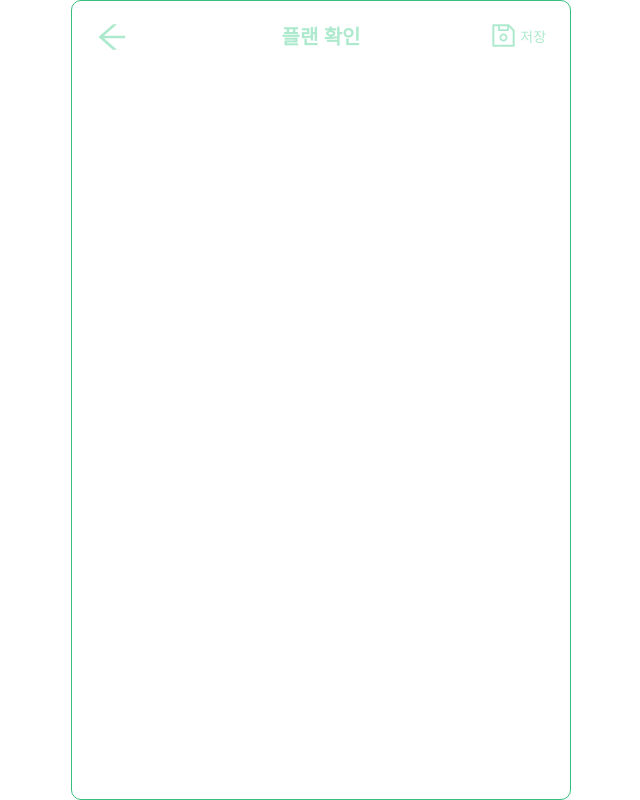
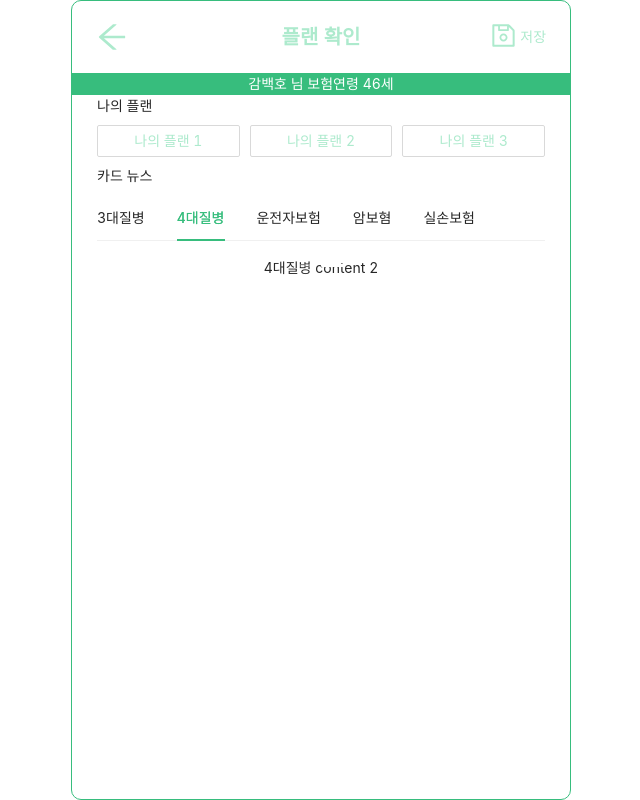
Before and after one commit to bowdawn/mymanager, a React (Create React App) app: page /dummypage3 in a window 1280 px wide. Shown: the whole page, without its empty margins (319-959 px from the left). Built offline with nearby package versions, Linux system fonts and the light colour scheme.

Commit message:
dummy page 3 in progress

```diff
--- /dev/null
+++ b/src/assets/ant-override/ant-row.less
@@ -0,0 +1,9 @@
+@import '../colors.less';
+@import './default.less';
+
+.ant-row-primary-color.ant-row {
+  background-color: @primary-color;
+  .ant-col {
+    color: white;
+  }
+}
--- a/src/assets/ant-override/index.less
+++ b/src/assets/ant-override/index.less
@@ -3,5 +3,6 @@
 @import './ant-card.less';
 @import './ant-icon.less';
 @import './ant-typograhy.less';
+@import './ant-row.less';
 @import './ant-form.less';
 @import './default.less';
--- a/src/components/dummy3.tsx
+++ b/src/components/dummy3.tsx
@@ -1,7 +1,43 @@
 import React, { FC } from 'react';
 import Header from 'src/components/header';
-import { message, Space } from 'antd';
+import { message, Space, Row, Col, Radio, Tabs, Carousel } from 'antd';
 import { SaveOutlined } from '@ant-design/icons';
+const { TabPane } = Tabs;
+
+const tabs = [
+  {
+    title: '3대질병',
+    cards: [
+      { content: '3대질병 content 1 ' },
+      { content: '3대질병 content 2 ' },
+    ],
+  },
+  {
+    title: '4대질병',
+    cards: [
+      { content: '4대질병 content 1 ' },
+      { content: '4대질병 content 2 ' },
+    ],
+  },
+  {
+    title: '운전자보험',
+    cards: [
+      { content: '운전자보험 content 1 ' },
+      { content: '운전자보험 content 2 ' },
+    ],
+  },
+  {
+    title: '암보혐',
+    cards: [{ content: '암보혐 content 1 ' }, { content: '암보혐 content 2 ' }],
+  },
+  {
+    title: '실손보험',
+    cards: [
+      { content: '실손보험 content 1 ' },
+      { content: '실손보험 content 2 ' },
+    ],
+  },
+];
 
 const DummyPage3: FC = (props: any) => {
   return (
@@ -17,7 +53,64 @@ const DummyPage3: FC = (props: any) => {
           </div>
         }
       />
-      <div style={{ padding: 25 }}></div>
+      <Row className='ant-row-primary-color' justify='center' gutter={[0, 20]}>
+        <Col>감백호 님 보험연령 46세</Col>
+      </Row>
+      <div
+        style={{
+          paddingRight: 25,
+          paddingLeft: 25,
+          paddingTop: 0,
+          paddingBottom: 25,
+          display: 'flex',
+          flexDirection: 'column',
+          justifyContent: 'space-between',
+          alignItems: 'center',
+        }}
+      >
+        <Space direction='vertical' style={{ width: '100%' }}>
+          <Row justify='start'>
+            <Col>나의 플랜</Col>
+          </Row>
+          <Radio.Group buttonStyle='solid' style={{ width: '100%' }}>
+            <Row gutter={10}>
+              <Col flex={1}>
+                <Radio.Button value='a' style={{ width: '100%' }}>
+                  나의 플랜 1
+                </Radio.Button>
+              </Col>
+              <Col flex={1}>
+                <Radio.Button value='b' style={{ width: '100%' }}>
+                  나의 플랜 2
+                </Radio.Button>
+              </Col>
+              <Col flex={1}>
+                <Radio.Button value='c' style={{ width: '100%' }}>
+                  나의 플랜 3
+                </Radio.Button>
+              </Col>
+            </Row>
+          </Radio.Group>
+          <Row justify='start'>
+            <Col>카드 뉴스</Col>
+          </Row>
+          <Tabs
+            defaultActiveKey='1'
+            tabPosition={'top'}
+            style={{ height: 220 }}
+          >
+            {tabs.map((item: any, i: number) => (
+              <TabPane tab={item.title} key={i}>
+                <Carousel autoplay>
+                  {item.cards.map((item: any) => (
+                    <div>{item.content}</div>
+                  ))}
+                </Carousel>
+              </TabPane>
+            ))}
+          </Tabs>
+        </Space>
+      </div>
     </div>
   );
 };
```
